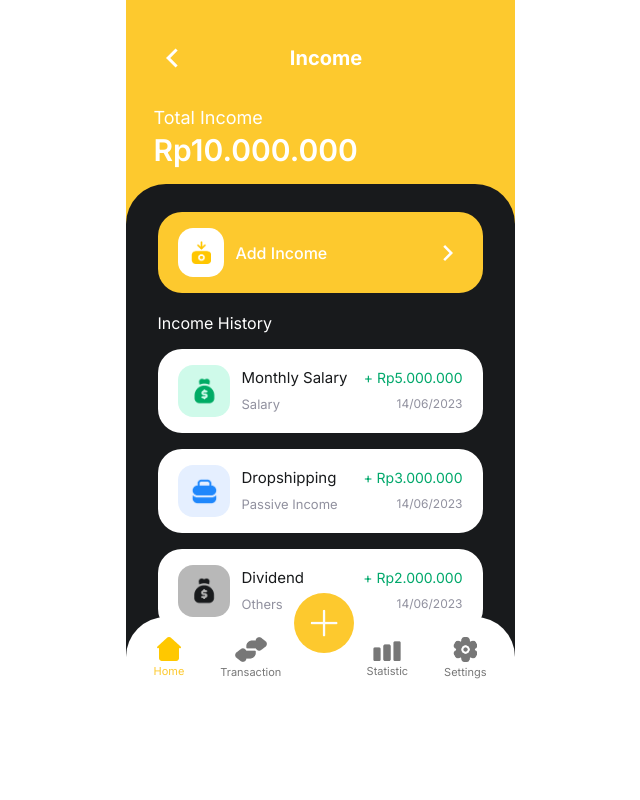
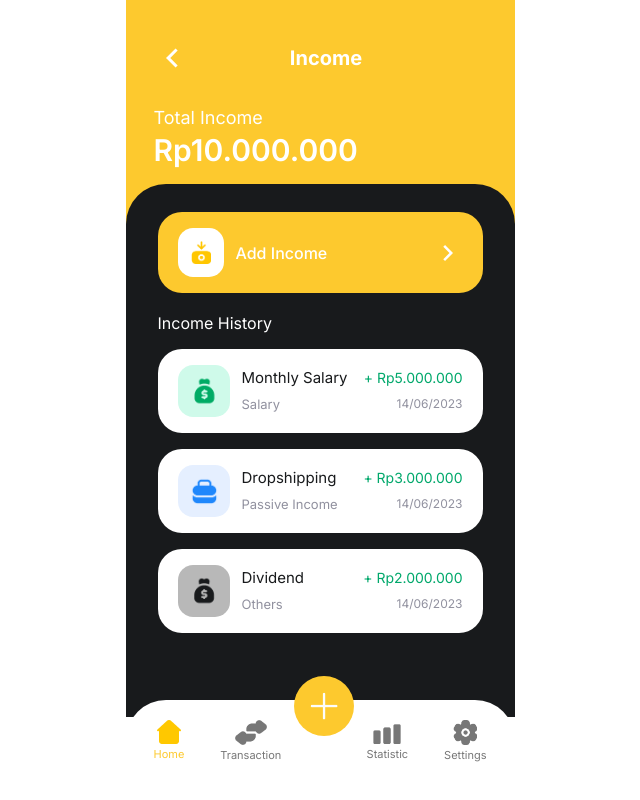
Before and after one commit to annisauswa/track-wallet, a Next.js app in the folder frontend/: page /income in a window 1280 px wide. Shown: the whole page, without its empty margins (320-960 px from the left). Built offline with nearby package versions, Linux system fonts and the light colour scheme.

Commit message:
feat: fixed position in navbar

```diff
--- a/frontend/src/app/components/navbar.tsx
+++ b/frontend/src/app/components/navbar.tsx
@@ -21,7 +21,7 @@ export default function Navbar() {
   };
 
   return (
-    <div className="min-w-full flex flex-row items-center justify-center bottom-0 bg-white rounded-t-[40px] z-20 px-7 py-5">
+    <div className="w-[389px] fixed flex flex-row items-center justify-center bottom-0 bg-white rounded-t-[40px] z-20 px-7 py-5">
       <div className="w-full flex flex-row justify-between">
         <div className="flex space-x-9">
           <Link
```
